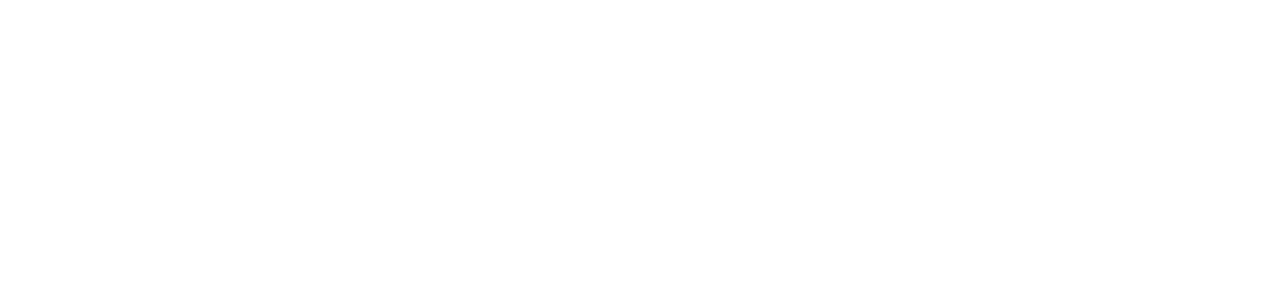
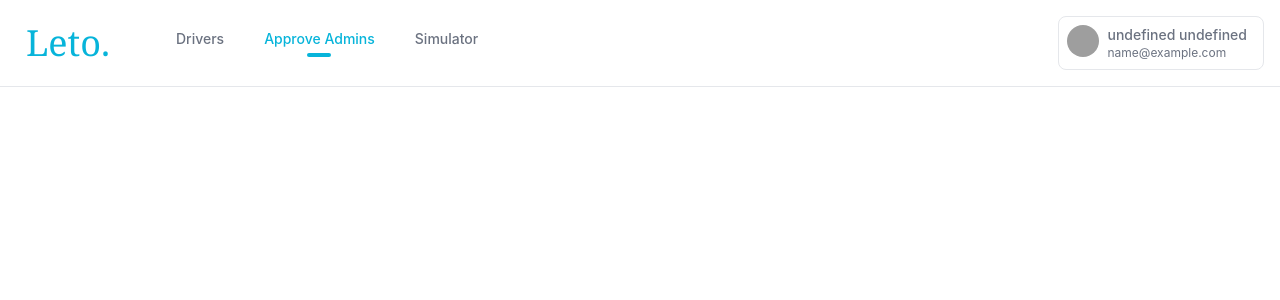
Before and after one commit to Leto-Carpooling/admin.leto, a React (Create React App) app: page /approveadmins in a window 1280 px wide. Shown: the top 300 px of the page. Built offline with nearby package versions, Linux system fonts and the light colour scheme; sample sign-in values are in the browser's storage; grey boxes are pictures that could not be loaded.

Commit message:
building the simulator

```diff
--- a/package.json
+++ b/package.json
@@ -4,6 +4,7 @@
     "private": true,
     "dependencies": {
         "@craco/craco": "^6.2.0",
+        "@react-google-maps/api": "^2.2.0",
         "@testing-library/jest-dom": "^5.11.4",
         "@testing-library/react": "^11.1.0",
         "@testing-library/user-event": "^12.1.10",
--- a/src/App.js
+++ b/src/App.js
@@ -5,6 +5,8 @@
 
 import { BrowserRouter as Router, Switch, Route } from "react-router-dom";
 import VerifyEmail from "./screens/VerifyEmail";
+import Navbar from "./components/Navbar";
+import Simulator from "./screens/Simulator";
 
 function App() {
     return (
@@ -15,8 +17,18 @@
                 <ProtectedRoute exact path="/verifyemail">
                     <VerifyEmail />
                 </ProtectedRoute>
+            </Switch>
+            <Switch>
                 <ProtectedRoute exact path="/">
+                    <Navbar />
                     <Home />
+                </ProtectedRoute>
+                <ProtectedRoute exact path="/simulator">
+                    <Navbar />
+                    <Simulator />
+                </ProtectedRoute>
+                <ProtectedRoute exact path="/approveadmins">
+                    <Navbar />
                 </ProtectedRoute>
             </Switch>
         </Router>
--- a/src/components/NavItem.jsx
+++ b/src/components/NavItem.jsx
@@ -1,19 +1,22 @@
 import React from "react";
+import { Link } from "react-router-dom";
 
-const NavItem = ({ label, active }) => {
+const NavItem = ({ label, to, currPath }) => {
     return (
+        <Link to={to}>
             <div
                 className={`flex flex-col ml-10 justify-center items-center cursor-pointer hover:text-primary ${
-                active ? "text-primary" : "text-gray-500"
+                    currPath === to ? "text-primary" : "text-gray-500"
                 }`}
             >
                 <span className="text-sm font-medium mb-1">{label}</span>
                 <span
                     className={`w-6 h-1 bg-primary rounded-full ${
-                    active ? "visible" : "invisible"
+                        currPath === to ? "visible" : "invisible"
                     }`}
                 ></span>
             </div>
+        </Link>
     );
 };
 
--- a/src/components/Navbar.jsx
+++ b/src/components/Navbar.jsx
@@ -1,20 +1,28 @@
 import React from "react";
 import NavItem from "./NavItem";
 import UserBar from "./UserBar";
+import { useLocation } from "react-router";
 const Navbar = () => {
+    const loc = useLocation();
     return (
         <div className="text-primary p-4 flex flex-row items-center gap-4 border-b">
             <div className="flex flex-col w-1/12 justify-center items-center">
                 <span className="text-4xl font-serif">Leto.</span>
-                {/* <span className="text-xs font-semibold self-end mr-2">
-                    Admin
-                </span> */}
             </div>
 
             {/* Nav items */}
             <div className="flex flex-row flex-grow items-center">
-                <NavItem label="Drivers" active={true} />
-                <NavItem label="Approve Admins" />
+                <NavItem label="Drivers" to="/" currPath={loc.pathname} />
+                <NavItem
+                    label="Approve Admins"
+                    to="/approveadmins"
+                    currPath={loc.pathname}
+                />
+                <NavItem
+                    label="Simulator"
+                    to="/simulator"
+                    currPath={loc.pathname}
+                />
             </div>
             <div className="flex flex-row-reverse flex-grow">
                 <UserBar />
--- /dev/null
+++ b/src/components/map/Map.jsx
@@ -0,0 +1,57 @@
+import React from "react";
+import { GoogleMap, useJsApiLoader } from "@react-google-maps/api";
+
+const containerStyle = {
+    width: "100%",
+    height: "100%",
+};
+
+const center = {
+    lat: -3.745,
+    lng: -38.523,
+};
+
+const Map = () => {
+    const { isLoaded } = useJsApiLoader({
+        id: "google-map-script",
+        googleMapsApiKey: process.env.REACT_APP_GOOGLE_MAPS_APIKEY,
+    });
+
+    const [map, setMap] = React.useState(null);
+
+    const onLoad = React.useCallback(function callback(map) {
+        const bounds = new window.google.maps.LatLngBounds();
+        map.fitBounds(bounds);
+        setMap(map);
+        test(map);
+    }, []);
+
+    function test(map) {
+        setTimeout(() => {
+            const bounds = new window.google.maps.LatLngBounds();
+            bounds.extend({ lat: -33.8599358, lng: 151.2090295 });
+            map.fitBounds(bounds);
+        }, 1000 * 5);
+    }
+
+    const onUnmount = React.useCallback(function callback(map) {
+        setMap(null);
+    }, []);
+
+    return isLoaded ? (
+        <GoogleMap
+            mapContainerStyle={containerStyle}
+            center={center}
+            zoom={10}
+            onLoad={onLoad}
+            onUnmount={onUnmount}
+        >
+            {/* Child components, such as markers, info windows, etc. */}
+            <></>
+        </GoogleMap>
+    ) : (
+        <></>
+    );
+};
+
+export default React.memo(Map);
--- a/src/screens/Home.jsx
+++ b/src/screens/Home.jsx
@@ -5,7 +5,6 @@
 const Home = () => {
     return (
         <div>
-            <Navbar />
             <DataTable />
         </div>
     );
--- /dev/null
+++ b/src/screens/Simulator.jsx
@@ -0,0 +1,16 @@
+import React from "react";
+import Map from "../components/map/Map";
+const Simulator = () => {
+    return (
+        <div className="flex-grow h-screen flex flex-row">
+            <div className="w-3/12">
+                <TextInput></TextInput>
+            </div>
+            <div className="flex-grow">
+                <Map />
+            </div>
+        </div>
+    );
+};
+
+export default Simulator;
```
Also changed, not shown: 2 other files (tests, documents, lock files or other folders). Lines whose indentation alone changed are shown as unchanged.
